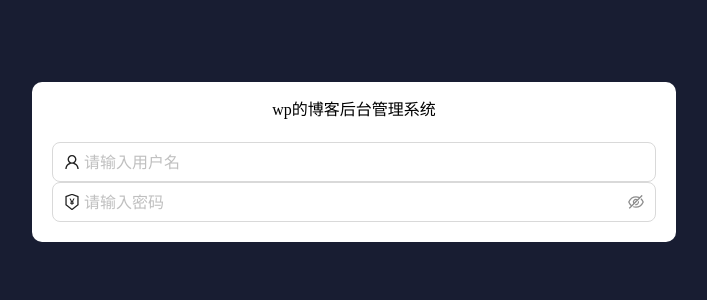
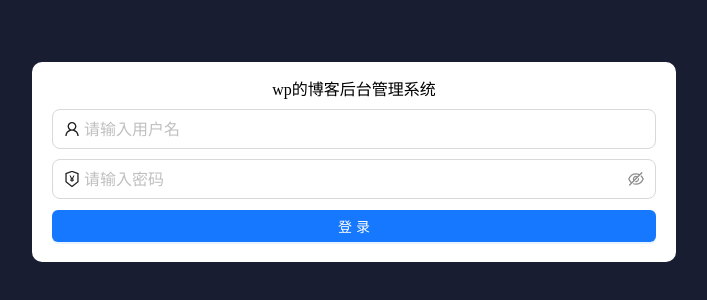
Before and after one commit to wpgodforever/wp-blog-admin-react, a React (Vite) app: page /login in a window 1280 px wide. Shown: the part 238-538 px from the top of the page, without its empty margins (286-993 px from the left). Built offline with nearby package versions, Linux system fonts and the light colour scheme.

Commit message:
登录交互

```diff
--- a/src/views/Login/index.tsx
+++ b/src/views/Login/index.tsx
@@ -5,6 +5,11 @@ import { Button, Input, Space } from 'antd';
 
 const login = () => {
     const [passwordVisible, setPasswordVisible] = React.useState(false);
+    const [password, setPassword] = React.useState('');
+    const [username, setUsername] = React.useState('');
+    const submit = () => {
+        console.log(username,password)
+    }
     return (
         <div className={'container' + ' ' + style.loginContainer}>
             <div className={style.loginBox + ' ' + 'flexCol'}>
@@ -12,9 +17,17 @@ const login = () => {
                     wp的博客后台管理系统
                 </div>
                 <form action="#">
-                    <Input size="large" placeholder="请输入用户名" prefix={<UserOutlined />} autoComplete='off'/>
-                    <Input.Password size="large" placeholder="请输入密码" prefix={<PropertySafetyOutlined />} autoComplete='off'/>
+                    <Input size="large" placeholder="请输入用户名" prefix={<UserOutlined />} autoComplete='off'
+                    value={username}
+                    onChange={(e) => setUsername(e.target.value)}
+                    />
+                    <Input.Password size="large" placeholder="请输入密码" prefix={<PropertySafetyOutlined />}
+                    style={{marginTop: '10px'}} value={password}
+                    autoComplete='off'
+                    onChange={(e) => setPassword(e.target.value)}
+                    />
                 </form>
+                <Button type="primary" block onClick={submit}>登录</Button>
             </div>
         </div>
     );
--- a/src/views/Login/style.module.scss
+++ b/src/views/Login/style.module.scss
@@ -3,7 +3,7 @@
     align-items: center;
     justify-content: center;
     .loginBox{
-        height: 120px;
+        height: 160px;
         align-items: center;
         justify-content: space-between;
         padding: 20px;
```
